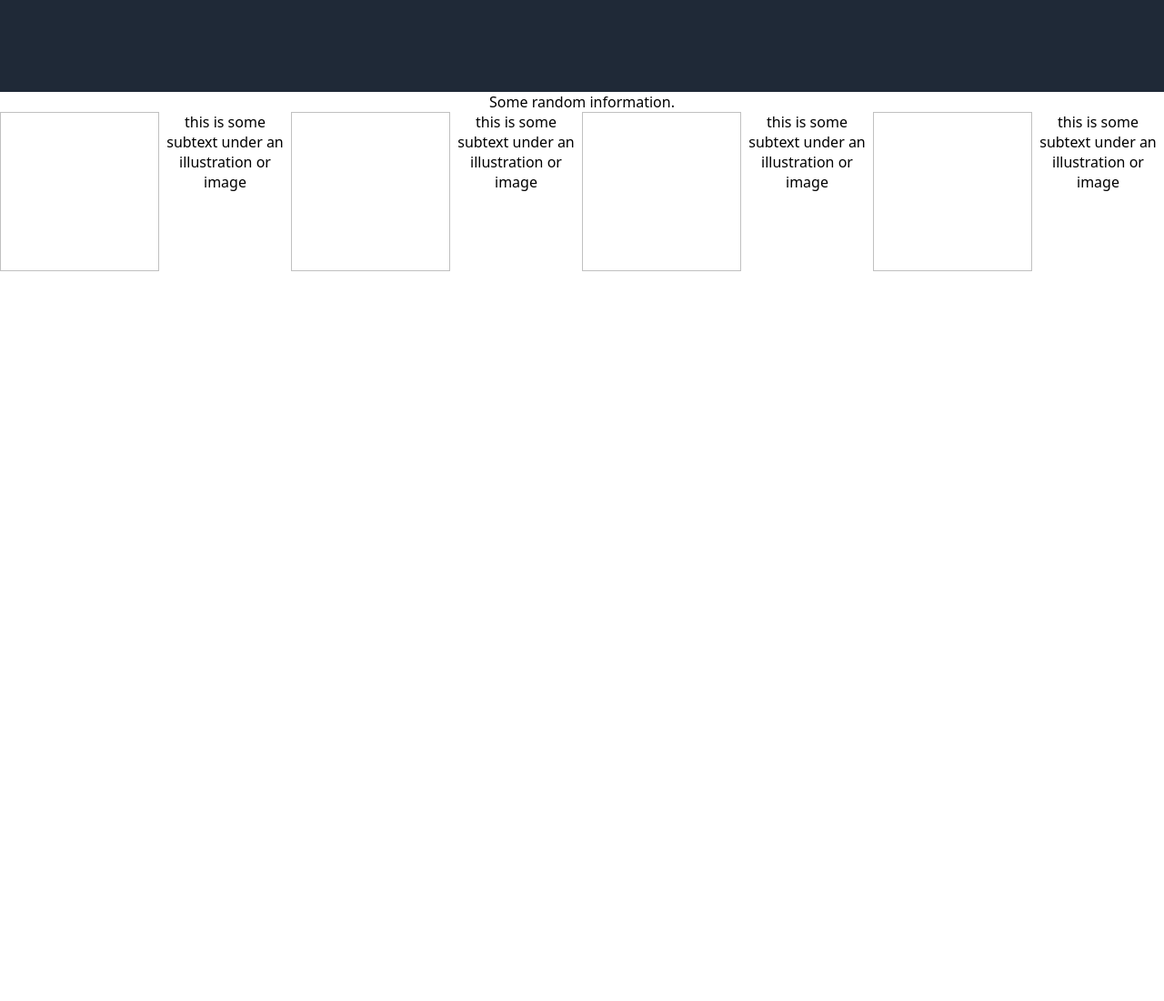
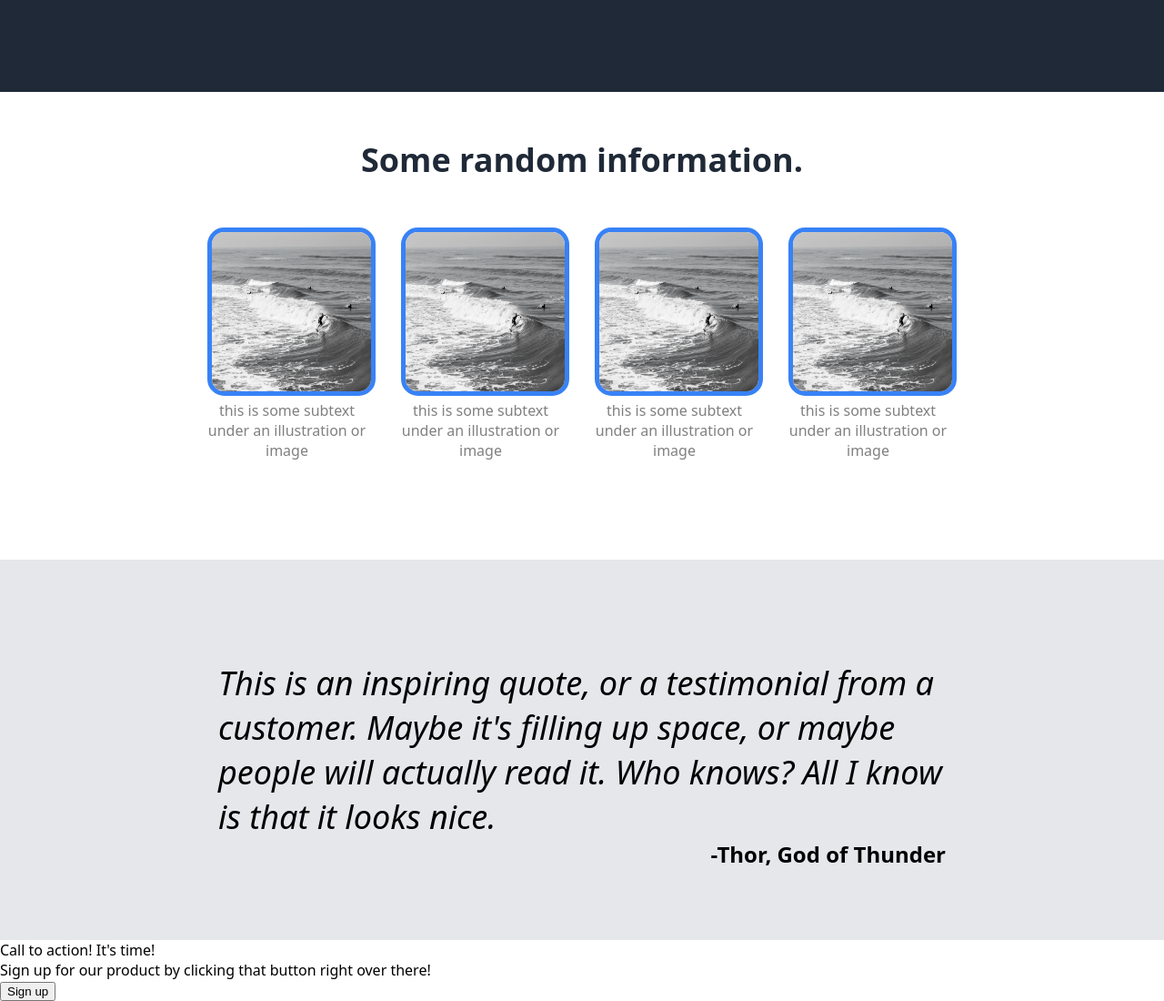
Before and after one commit to clut19/landing-page, a plain HTML site: page index.html in a window 1280 px wide. Shown: the part 460-1560 px from the top of the page at 91% size. Before the commit the page ends 800 px from the top, so only its background shows below. Drawn offline with Linux system fonts and the light colour scheme.

Commit message:
Add information zone and quotes

```diff
--- a/index.html
+++ b/index.html
@@ -29,7 +29,7 @@
                 <li><a href="#">header link three</a></li>
             </ul>
 
-            <div class="img1">
+            <div class="imgHeader">
                 <img src="images/img1.jpg" height="250px" width="500px">
             </div>
 
@@ -38,17 +38,36 @@
     </div>
 
     <div class="information">
-        <div>Some random information.</div>
+        <div style="font-weight: 900; font-size: 36px; color: #1F2937;">Some random information.</div>
         <div class="illustrations">
-            <img width="175" height="175">
-                <div>this is some subtext under an illustration or image</div>
-            <img width="175" height="175">
-                <div>this is some subtext under an illustration or image</div>
-            <img width="175" height="175">
-                <div>this is some subtext under an illustration or image</div>
-            <img width="175" height="175">
-                <div>this is some subtext under an illustration or image</div>
+            <div><img src="images/img2.jpg" width="175" height="175">
+                <div style="height: 175px; width: 175px; color: gray; font-weight: 500;">this is some subtext under an illustration or image</div></div>
+            <div><img src="images/img2.jpg" width="175" height="175">
+                <div style="height: 175px; width: 175px;color: gray; font-weight: 500;">this is some subtext under an illustration or image</div></div>
+            <div><img src="images/img2.jpg" width="175" height="175">
+                <div style="height: 175px; width: 175px;color: gray; font-weight: 500;">this is some subtext under an illustration or image</div></div>
+            <div><img src="images/img2.jpg" width="175" height="175">
+                <div style="height: 175px; width: 175px;color: gray; font-weight: 500;">this is some subtext under an illustration or image</div></div>
         </div>
+    </div>
+
+    <div style="background-color: #E5E7EB; display: flex; justify-content: center; display: flex; padding: 75px 0px;">
+        <div style="text-align: start; width: 800px;"><p style="font-style: italic; font-weight: 300; font-size: 36px;">This is an inspiring quote, or a testimonial from a customer. Maybe it's filling up space,
+            or maybe people will actually read it. Who knows? All I know is that it looks nice.
+        <br>
+            <span style=" float: right; font-style: normal; font-weight: 700; font-size: 24px;">-Thor, God of Thunder</span>
+        </p>
+        </div>
+
+    </div>
+
+    <div class="callAction">
+        <div class="blueZone">
+            <div>Call to action! It's time!</div>
+            <div>Sign up for our product by clicking that button right over there!</div>
+            <button>Sign up</button>
+        </div>
+
     </div>
 
 
--- a/style.css
+++ b/style.css
@@ -14,7 +14,7 @@ ul{
     margin-left: auto;
 }
 
-.img1{
+.imgHeader{
     display: flex;
 }
 
@@ -80,8 +80,18 @@ a{
     display: flex;
     flex-direction: column;
     text-align: center;
+    padding-left: 200px;
+    padding-right: 200px;
+    padding-top: 50px;
+    gap: 50px;
 }
 
 .illustrations{
     display: flex;
+    justify-content: space-evenly;
 }
+
+.illustrations img{
+    border: 5px solid #3882f6;
+    border-radius: 10%;
+}
```
Also changed, not shown: images/img2.jpg (added).
